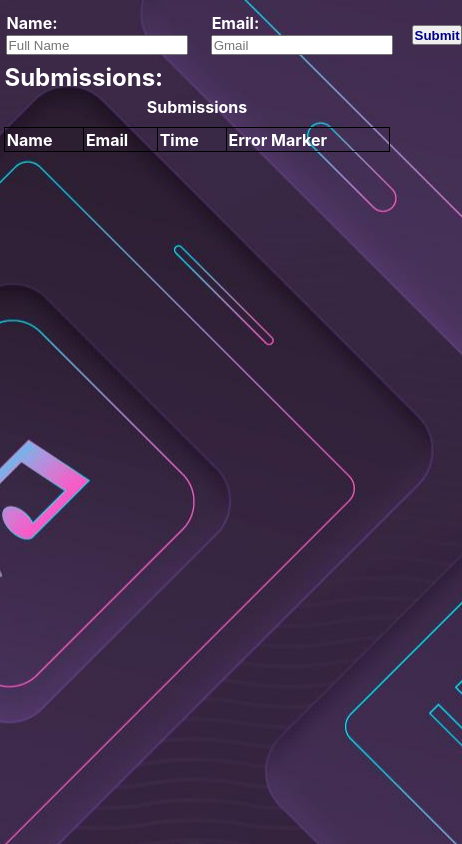
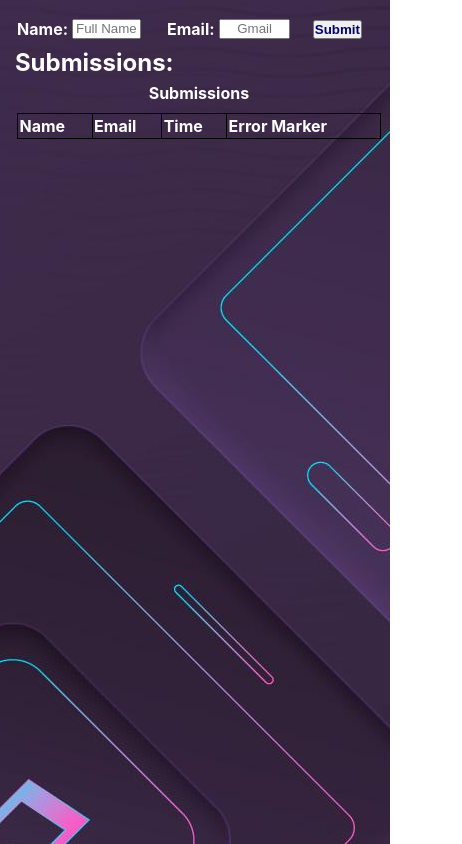
Before and after one commit to Seun0001/Asynchronous-React, a React (Create React App) app in the folder asynchronous-react/: page / in a window 390 px wide. Shown: the whole page, 462 px wide, since content can reach past the window. Built offline with nearby package versions, Linux system fonts and the light colour scheme.

Commit message:
Aynchronous React Project Done

```diff
--- a/asynchronous-react/src/components/FormComponent.css
+++ b/asynchronous-react/src/components/FormComponent.css
@@ -1,17 +1,19 @@
-/** PC View **/
+/** PC view **/
 * {
     margin: 1px;
     padding: 1px;
 
 }
+
 body {
-    /* background: linear-gradient(to right, gray, cyan, gray); */
     background: url(./image/ui-ux.jpg);
     background-position: center;
     background-repeat: no-repeat;
     color: white;
     background-size: cover 100%;
     width: 100%; height: 100%;
+    overflow-y: scroll;
+    background-attachment: fixed;
 }
 
 .submissions-table {
@@ -72,22 +74,32 @@ tbody tr {
     animation: blink 5s infinite;
 }
 
+.submissions-table {
+    overflow-y: scroll;
+    overflow-x: hidden;
+    width: 100%; height: 100%;
+}
+.userSubmission {
+    margin-top: .2rem;
+}
+
 /* Mobile view of the webpage */
 @media screen and (max-width: 1200px) {
     * {
         margin: 2px;
         padding: .2px;
-
     }
     body {
+        margin: .2rem .1rem;
         width: 100%; height: 100%;
         display: flex;
         align-items: center;
         justify-content: center;
+        overflow-y: scroll;
     }
     form, div {
-        width: 100%; height: 100%;
-        margin-right: 4%;
+        margin-right: 5%;
+        width: 100%;
     }
     form .userSubmission {
         margin-right: 4%;
@@ -103,4 +115,15 @@ tbody tr {
     tr {
         padding-left: 2px;
     }
+    input, label {
+        display: block;
+        text-align: center;
+    }
+    .userMail, .userID {
+        display: flex;
+        width: 100%;
+    }
+    input {
+        width: 100%;
+    }
 }
--- a/asynchronous-react/src/components/FormComponent.jsx
+++ b/asynchronous-react/src/components/FormComponent.jsx
@@ -78,8 +78,9 @@ const FormComponent = () => {
           Submit
         </button>
       </form>
+      <div className="SubmissionOverflow">
+        <h2>Submissions:</h2>
         <div>
-        <h2>Submissions:</h2>
           <table className="submissions-table">
             <caption>Submissions</caption>
             <thead>
@@ -109,6 +110,7 @@ const FormComponent = () => {
         </table>
         </div>
       </div>
+    </div>
   );
 };
 
```
Lines whose indentation alone changed are shown as unchanged.
